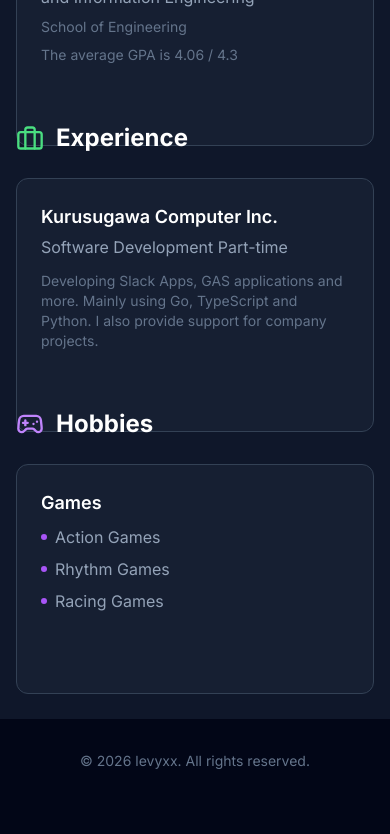
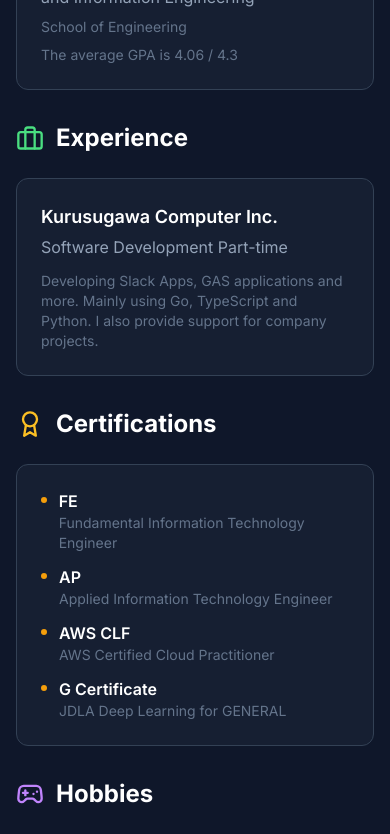
Before and after one commit to levyxx/mypage, a React (Vite) app: page / in a window 390 px wide. Shown: the part 4360-5194 px from the top of the page. Before the commit the page ends 5163 px from the top, so only its background shows below. Built offline with nearby package versions, Linux system fonts and the light colour scheme.

Commit message:
所有資格欄を追加

```diff
--- a/src/components/About.tsx
+++ b/src/components/About.tsx
@@ -1,23 +1,24 @@
 import { motion } from 'framer-motion';
-import { Gamepad2, GraduationCap, Briefcase } from 'lucide-react';
+import { Gamepad2, GraduationCap, Briefcase, Award } from 'lucide-react';
 
 const About = () => {
   return (
     <section className="py-20 bg-slate-900 border-t border-slate-800">
       <div className="container mx-auto px-4 max-w-6xl">
-        <div className="grid md:grid-cols-3 gap-8">
+        <div className="grid md:grid-cols-2 gap-8">
 
           {/* Education */}
           <motion.div
             initial={{ opacity: 0, y: 20 }}
             whileInView={{ opacity: 1, y: 0 }}
             viewport={{ once: true }}
+            className="flex flex-col h-full"
           >
             <div className="flex items-center gap-3 mb-6">
               <GraduationCap className="text-blue-400" size={28} />
               <h2 className="text-2xl font-bold text-white">Education</h2>
             </div>
-            <div className="bg-slate-800/50 p-6 rounded-xl border border-slate-700 h-full">
+            <div className="bg-slate-800/50 p-6 rounded-xl border border-slate-700 flex-1">
               <h3 className="text-lg font-semibold text-white">Nagoya University</h3>
               <p className="text-slate-400 mt-1">
                 Department of Electrical, Electronics and Information Engineering
@@ -33,12 +34,13 @@ const About = () => {
             whileInView={{ opacity: 1, y: 0 }}
             viewport={{ once: true }}
             transition={{ delay: 0.1 }}
+            className="flex flex-col h-full"
           >
             <div className="flex items-center gap-3 mb-6">
               <Briefcase className="text-green-400" size={28} />
               <h2 className="text-2xl font-bold text-white">Experience</h2>
             </div>
-            <div className="bg-slate-800/50 p-6 rounded-xl border border-slate-700 h-full">
+            <div className="bg-slate-800/50 p-6 rounded-xl border border-slate-700 flex-1">
                <a href="https://www.kurusugawa.jp/" target="_blank" rel="noopener noreferrer" className="hover:text-blue-400 transition-colors">
                   <h3 className="text-lg font-semibold text-white">Kurusugawa Computer Inc.</h3>
                </a>
@@ -51,18 +53,65 @@ const About = () => {
             </div>
           </motion.div>
 
+          {/* Certifications */}
+          <motion.div
+            initial={{ opacity: 0, y: 20 }}
+            whileInView={{ opacity: 1, y: 0 }}
+            viewport={{ once: true }}
+            transition={{ delay: 0.2 }}
+            className="flex flex-col h-full"
+          >
+            <div className="flex items-center gap-3 mb-6">
+              <Award className="text-amber-400" size={28} />
+              <h2 className="text-2xl font-bold text-white">Certifications</h2>
+            </div>
+            <div className="bg-slate-800/50 p-6 rounded-xl border border-slate-700 flex-1">
+              <ul className="space-y-3 text-slate-400">
+                <li className="flex items-start gap-3">
+                  <span className="w-1.5 h-1.5 bg-amber-500 rounded-full mt-2"></span>
+                  <div>
+                    <span className="text-white font-semibold">FE</span>
+                    <p className="text-sm text-slate-500">Fundamental Information Technology Engineer</p>
+                  </div>
+                </li>
+                <li className="flex items-start gap-3">
+                  <span className="w-1.5 h-1.5 bg-amber-500 rounded-full mt-2"></span>
+                  <div>
+                    <span className="text-white font-semibold">AP</span>
+                    <p className="text-sm text-slate-500">Applied Information Technology Engineer</p>
+                  </div>
+                </li>
+                <li className="flex items-start gap-3">
+                  <span className="w-1.5 h-1.5 bg-amber-500 rounded-full mt-2"></span>
+                  <div>
+                    <span className="text-white font-semibold">AWS CLF</span>
+                    <p className="text-sm text-slate-500">AWS Certified Cloud Practitioner</p>
+                  </div>
+                </li>
+                <li className="flex items-start gap-3">
+                  <span className="w-1.5 h-1.5 bg-amber-500 rounded-full mt-2"></span>
+                  <div>
+                    <span className="text-white font-semibold">G Certificate</span>
+                    <p className="text-sm text-slate-500">JDLA Deep Learning for GENERAL</p>
+                  </div>
+                </li>
+              </ul>
+            </div>
+          </motion.div>
+
           {/* Hobbies */}
           <motion.div
             initial={{ opacity: 0, y: 20 }}
             whileInView={{ opacity: 1, y: 0 }}
             viewport={{ once: true }}
-            transition={{ delay: 0.2 }}
+            transition={{ delay: 0.3 }}
+            className="flex flex-col h-full"
           >
             <div className="flex items-center gap-3 mb-6">
               <Gamepad2 className="text-purple-400" size={28} />
               <h2 className="text-2xl font-bold text-white">Hobbies</h2>
             </div>
-            <div className="bg-slate-800/50 p-6 rounded-xl border border-slate-700 h-full">
+            <div className="bg-slate-800/50 p-6 rounded-xl border border-slate-700 flex-1">
               <h3 className="text-lg font-semibold text-white mb-2">Games</h3>
               <ul className="space-y-2 text-slate-400">
                 <li className="flex items-center gap-2">
```
Also changed, not shown: 1 other file (tests, documents, lock files or other folders).
